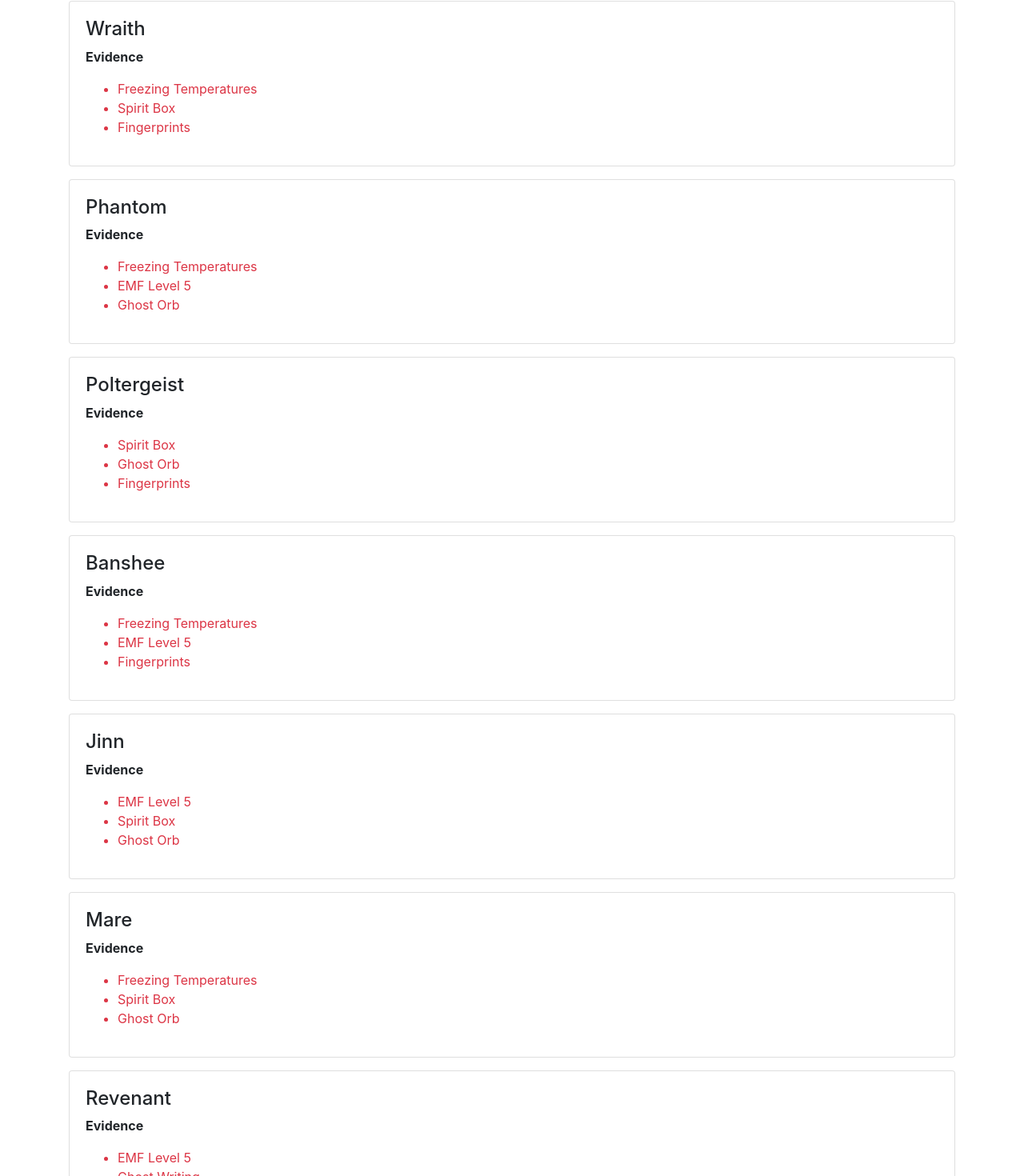
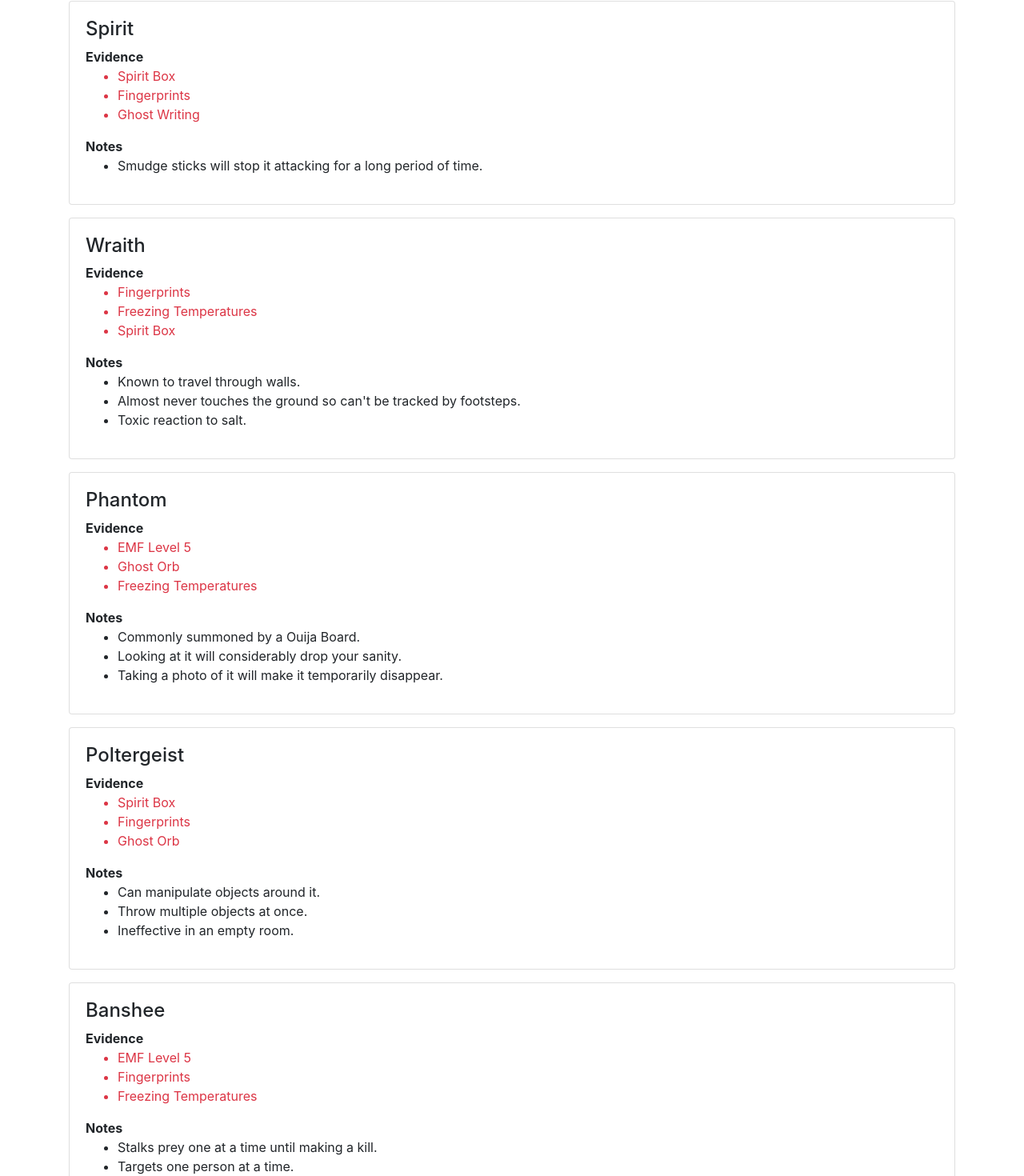
Before and after one commit to jamesfoley/phasmophobia-journal, a React (Create React App) app: page / in a window 1280 px wide. Shown: the part 578-2048 px from the top of the page at 80% size. Built offline with nearby package versions, Linux system fonts and the light colour scheme.

Commit message:
Added ghost notes. Improved accuracy with game journal

```diff
--- a/public/index.html
+++ b/public/index.html
@@ -24,7 +24,7 @@
       work correctly both with client-side routing and a non-root public URL.
       Learn how to configure a non-root public URL by running `npm run build`.
     -->
-    <title>React App</title>
+    <title>Phasmophobia Journal</title>
   </head>
   <body>
     <noscript>You need to enable JavaScript to run this app.</noscript>
--- a/src/App.js
+++ b/src/App.js
@@ -25,7 +25,7 @@ const App = () => {
       </Navbar>
 
       <Card body className="mt-3">
-        Hello.
+        Welcome back. I've got some jobs ready for you.
       </Card>
 
       <h2 className="mt-3">Evidence</h2>
@@ -79,13 +79,21 @@ const App = () => {
       }).map(ghost => {
         return <Card body className="mb-3">
           <h4>{ghost.name}</h4>
-          <p>
+          <p className="mb-0">
             <strong>Evidence</strong>
           </p>
           <ul>
             {ghost.evidence.map(ghostEvidence => {
               const className = !selectedEvidence.includes(ghostEvidence) ? 'text-danger' : ''
               return <li className={className}>{ghostEvidence}</li>
+            })}
+          </ul>
+          <p className="mb-0">
+            <strong>Notes</strong>
+          </p>
+          <ul>
+            {ghost.notes.map(ghostNote => {
+              return <li>{ghostNote}</li>
             })}
           </ul>
         </Card>
--- a/src/data.js
+++ b/src/data.js
@@ -10,91 +10,152 @@ export const evidence = {
 
 export const ghosts = [
   {
+    name: "Spirit",
+    evidence: [
+      evidence.spiritBox,
+      evidence.fingerprints,
+      evidence.ghostWriting,
+    ],
+    notes: [
+      'Smudge sticks will stop it attacking for a long period of time.'
+    ]
+  },
+  {
     name: "Wraith",
     evidence: [
+      evidence.fingerprints,
       evidence.freezingTemperatures,
       evidence.spiritBox,
-      evidence.fingerprints,
+    ],
+    notes: [
+      'Known to travel through walls.',
+      'Almost never touches the ground so can\'t be tracked by footsteps.',
+      'Toxic reaction to salt.'
     ]
   },
   {
     name: "Phantom",
     evidence: [
-      evidence.freezingTemperatures,
       evidence.emfLevel5,
       evidence.ghostOrb,
+      evidence.freezingTemperatures,
+    ],
+    notes: [
+      'Commonly summoned by a Ouija Board.',
+      'Looking at it will considerably drop your sanity.',
+      'Taking a photo of it will make it temporarily disappear.'
     ]
   },
   {
     name: "Poltergeist",
     evidence: [
       evidence.spiritBox,
-      evidence.ghostOrb,
-      evidence.fingerprints
+      evidence.fingerprints,
+      evidence.ghostOrb
+    ],
+    notes: [
+      'Can manipulate objects around it.',
+      'Throw multiple objects at once.',
+      'Ineffective in an empty room.'
     ]
   },
   {
     name: "Banshee",
     evidence: [
-      evidence.freezingTemperatures,
       evidence.emfLevel5,
-      evidence.fingerprints
+      evidence.fingerprints,
+      evidence.freezingTemperatures
+    ],
+    notes: [
+      'Stalks prey one at a time until making a kill.',
+      'Targets one person at a time.',
+      'Fears Crucifix and is less aggressive near one.'
     ]
   },
   {
     name: "Jinn",
     evidence: [
-      evidence.emfLevel5,
       evidence.spiritBox,
       evidence.ghostOrb,
+      evidence.emfLevel5
+    ],
+    notes: [
+      'Travels at significant speed.',
+      'Will travel faster if victim is far away.',
+      'Turning off power source will prevent it from using its ability.'
     ]
   },
   {
     name: "Mare",
     evidence: [
-      evidence.freezingTemperatures,
       evidence.spiritBox,
       evidence.ghostOrb,
+      evidence.freezingTemperatures
+    ],
+    notes: [
+      'Increased chance of attacking in the dark.',
+      'Turning lights on will lower its chance to attack.'
     ]
   },
   {
     name: "Revenant",
     evidence: [
       evidence.emfLevel5,
-      evidence.ghostWriting,
       evidence.fingerprints,
+      evidence.ghostWriting
+    ],
+    notes: [
+      'Travels at a significantly faster speed when hunting.',
+      'Hiding from it will cause it to move slowly'
     ]
   },
   {
     name: "Shade",
     evidence: [
       evidence.emfLevel5,
-      evidence.ghostWriting,
       evidence.ghostOrb,
+      evidence.ghostWriting
+    ],
+    notes: [
+      'Shy ghost and is harder to find.',
+      'Will not hunt if multiple people are nearby.'
     ]
   },
   {
     name: "Demon",
     evidence: [
-      evidence.freezingTemperatures,
+      evidence.spiritBox,
       evidence.ghostWriting,
-      evidence.spiritBox,
+      evidence.freezingTemperatures
+    ],
+    notes: [
+      'Will attack more often than any other ghost.',
+      'Ouija Board will not lower sanity for successful questions.'
     ]
   },
   {
     name: "Yurei",
     evidence: [
-      evidence.freezingTemperatures,
+      evidence.ghostOrb,
       evidence.ghostWriting,
-      evidence.ghostOrb,
+      evidence.freezingTemperatures
+    ],
+    notes: [
+      'Strong effect on sanity.',
+      'Smudging will cause it to not wander around the location for a long time.'
     ]
   },
   {
     name: "Oni",
     evidence: [
       evidence.emfLevel5,
-      evidence.ghostWriting,
       evidence.spiritBox,
+      evidence.ghostWriting
+    ],
+    notes: [
+      'More active with people nearby.',
+      'Moves objects at high speed.',
+      'Easy to find due to being more active.'
     ]
   }
 ]
```
